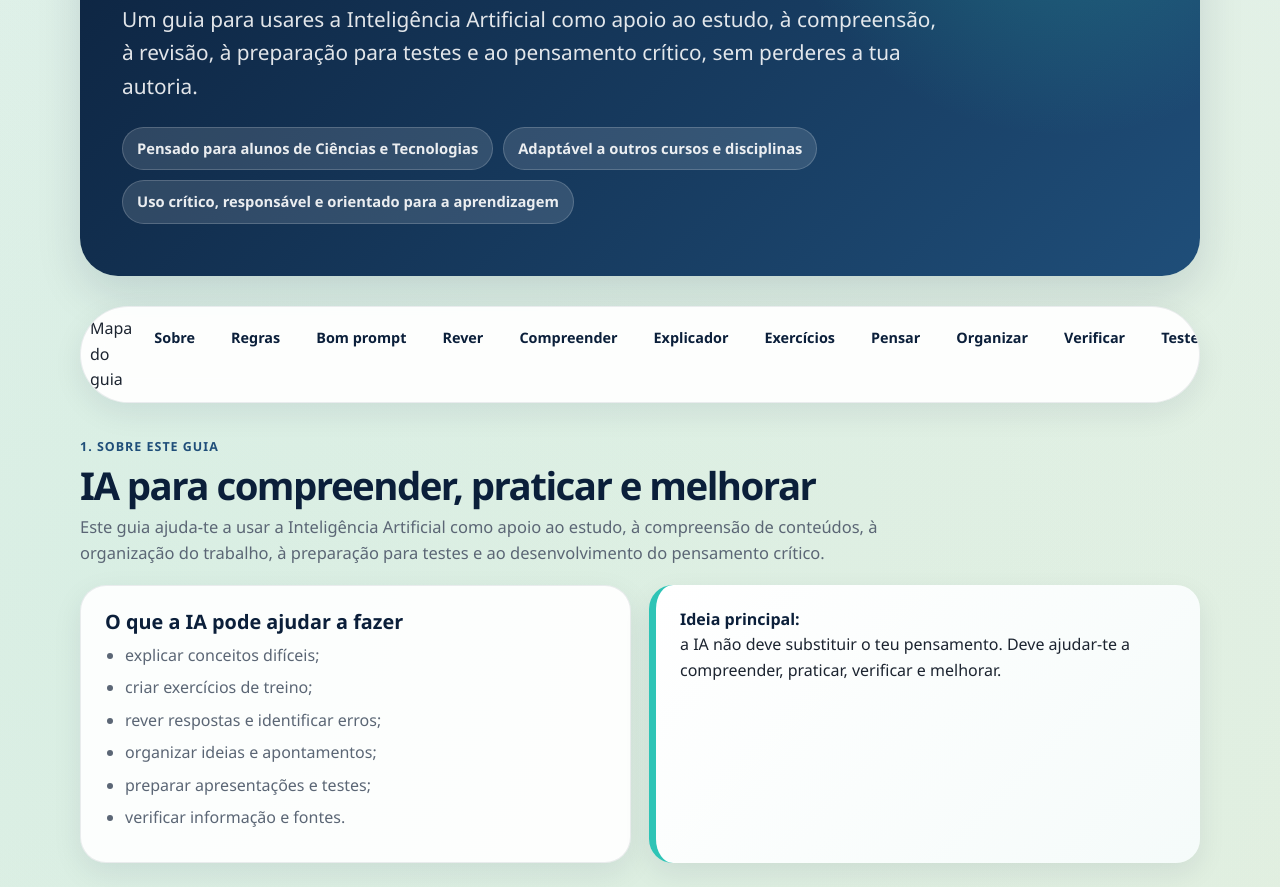
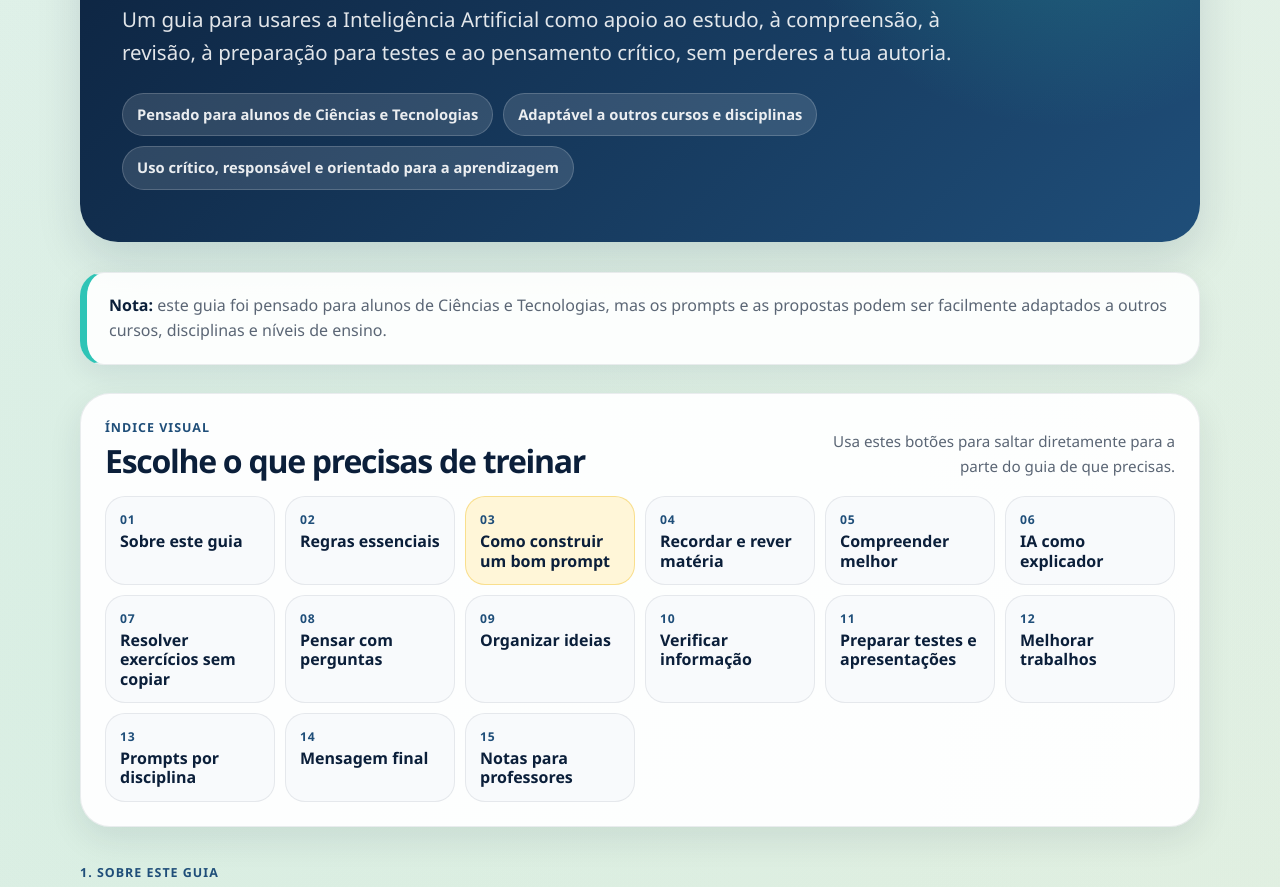
Before and after one commit to AnaFonseca/ia-alunos-paldim, a plain HTML site: page secundario/aprender-melhor-com-ia.html in a window 1280 px wide. Shown: the part 291-1178 px from the top of the page. Drawn offline with Linux system fonts and the light colour scheme.

Commit message:
Update aprender-melhor-com-ia.html
Replace learn better with AI guide layout

```diff
--- a/secundario/aprender-melhor-com-ia.html
+++ b/secundario/aprender-melhor-com-ia.html
@@ -47,6 +47,10 @@
       min-height: 100vh;
     }
 
+    a {
+      color: inherit;
+    }
+
     .wrap {
       width: min(1120px, calc(100% - 36px));
       margin: 0 auto;
@@ -78,6 +82,10 @@
       margin-bottom: 22px;
     }
 
+    .top-link:hover {
+      background: rgba(255,255,255,0.2);
+    }
+
     .kicker {
       display: inline-flex;
       background: rgba(255,255,255,0.12);
@@ -93,7 +101,7 @@
     }
 
     h1 {
-      font-size: clamp(2.25rem, 5vw, 4.6rem);
+      font-size: clamp(2.25rem, 5vw, 4.55rem);
       line-height: 1.02;
       letter-spacing: -0.055em;
       max-width: 960px;
@@ -101,8 +109,8 @@
     }
 
     .subtitle {
-      font-size: clamp(1.05rem, 2vw, 1.3rem);
-      max-width: 820px;
+      font-size: clamp(1.05rem, 2vw, 1.28rem);
+      max-width: 850px;
       color: rgba(255,255,255,0.88);
       margin-bottom: 24px;
     }
@@ -126,45 +134,109 @@
       font-size: 0.92rem;
     }
 
-    nav {
-  position: sticky;
-  top: 0;
-  z-index: 20;
-  display: flex;
-  gap: 8px;
-  overflow-x: auto;
-  scrollbar-width: none;
-  padding: 9px;
-  margin-bottom: 30px;
-  border-radius: 999px;
-  background: rgba(255,255,255,0.93);
-  backdrop-filter: blur(14px);
+    .quick-note {
+      margin: 0 0 28px;
+      padding: 20px 22px;
+      background: rgba(255,255,255,0.9);
       border: 1px solid rgba(11,31,58,0.08);
-  box-shadow: 0 10px 30px rgba(11,31,58,0.08);
+      border-left: 7px solid var(--teal);
+      border-radius: 24px;
+      box-shadow: 0 10px 28px rgba(11,31,58,0.08);
+      color: var(--muted);
     }
 
-nav::-webkit-scrollbar {
-  display: none;
+    .quick-note strong {
+      color: var(--navy);
     }
 
-nav a {
-  white-space: nowrap;
-  text-decoration: none;
-  color: var(--navy);
-  font-weight: 850;
-  padding: 10px 14px;
-  border-radius: 999px;
-  font-size: 0.9rem;
+    .toc {
+      margin: 0 0 36px;
+      padding: 24px;
+      border-radius: 30px;
+      background: rgba(255,255,255,0.94);
+      border: 1px solid rgba(11,31,58,0.08);
+      box-shadow: 0 12px 34px rgba(11,31,58,0.09);
     }
 
-nav a:hover {
-  background: var(--soft-teal);
+    .toc-header {
+      display: flex;
+      align-items: flex-end;
+      justify-content: space-between;
+      gap: 18px;
+      margin-bottom: 18px;
     }
 
+    .toc-kicker {
+      color: var(--blue);
+      font-weight: 900;
+      text-transform: uppercase;
+      letter-spacing: 0.08em;
+      font-size: 0.78rem;
+      margin-bottom: 5px;
+    }
+
+    .toc h2 {
+      margin: 0;
+      font-size: clamp(1.45rem, 2.5vw, 2.15rem);
+    }
+
+    .toc-hint {
+      color: var(--muted);
+      font-size: 0.95rem;
+      max-width: 360px;
+      text-align: right;
+    }
+
+    .toc-grid {
+      display: grid;
+      grid-template-columns: repeat(auto-fit, minmax(170px, 1fr));
+      gap: 10px;
+    }
+
+    .toc-grid a {
+      display: flex;
+      flex-direction: column;
+      gap: 3px;
+      min-height: 72px;
+      text-decoration: none;
+      border-radius: 20px;
+      padding: 13px 14px;
+      background: #F8FAFC;
+      border: 1px solid rgba(11,31,58,0.08);
+      color: var(--navy);
+      transition: 0.18s ease;
+    }
+
+    .toc-grid a:hover,
+    .toc-grid a:focus {
+      transform: translateY(-2px);
+      background: var(--soft-teal);
+      border-color: rgba(46,196,182,0.35);
+      outline: none;
+      box-shadow: 0 10px 24px rgba(11,31,58,0.08);
+    }
+
+    .toc-grid a.featured {
+      background: var(--soft-yellow);
+      border-color: rgba(247,215,116,0.75);
+    }
+
+    .toc-number {
+      color: var(--blue);
+      font-size: 0.76rem;
+      font-weight: 900;
+      letter-spacing: 0.06em;
+      text-transform: uppercase;
+    }
+
+    .toc-label {
+      font-weight: 900;
+      line-height: 1.2;
+    }
 
     section {
       margin: 34px 0;
-      scroll-margin-top: 92px;
+      scroll-margin-top: 24px;
     }
 
     .section-head {
@@ -227,6 +299,10 @@ nav a:hover {
       color: var(--muted);
     }
 
+    .card p + p {
+      margin-top: 12px;
+    }
+
     .callout {
       background: linear-gradient(135deg, #FFFFFF, #F5FBFA);
       border-left: 7px solid var(--teal);
@@ -242,6 +318,7 @@ nav a:hover {
     .warning {
       background: linear-gradient(135deg, #FFFFFF, var(--soft-yellow));
       border-left-color: var(--yellow);
+      margin-top: 18px;
     }
 
     .prompt-grid {
@@ -262,7 +339,7 @@ nav a:hover {
       margin-bottom: 8px;
     }
 
-    .prompt-card .when {
+    .when {
       color: var(--blue);
       font-weight: 850;
       font-size: 0.9rem;
@@ -297,7 +374,7 @@ nav a:hover {
       border-radius: 18px;
       padding: 16px 18px;
       display: inline-block;
-      margin: 10px 0;
+      margin: 10px 0 16px;
     }
 
     .result {
@@ -328,6 +405,22 @@ nav a:hover {
     .discipline-name {
       color: var(--navy);
       font-weight: 950;
+    }
+
+    .back-top {
+      display: inline-flex;
+      margin-top: 18px;
+      text-decoration: none;
+      color: var(--navy);
+      background: var(--soft-blue);
+      border-radius: 999px;
+      padding: 8px 13px;
+      font-weight: 850;
+      font-size: 0.86rem;
+    }
+
+    .back-top:hover {
+      background: var(--soft-teal);
     }
 
     .footer {
@@ -398,6 +491,15 @@ nav a:hover {
       .discipline-item {
         grid-template-columns: 1fr;
       }
+
+      .toc-header {
+        display: block;
+      }
+
+      .toc-hint {
+        text-align: left;
+        margin-top: 8px;
+      }
     }
 
     @media (max-width: 540px) {
@@ -405,12 +507,26 @@ nav a:hover {
         width: min(100% - 22px, 1120px);
       }
 
-      h1 {
-        font-size: 2.15rem;
+      header {
+        border-radius: 26px;
+        padding: 30px 20px;
       }
 
-      nav {
-        border-radius: 22px;
+      h1 {
+        font-size: 2.05rem;
+      }
+
+      .toc {
+        padding: 18px;
+        border-radius: 24px;
+      }
+
+      .toc-grid {
+        grid-template-columns: 1fr;
+      }
+
+      .toc-grid a {
+        min-height: auto;
       }
 
       .footer-privacy {
@@ -443,27 +559,98 @@ nav a:hover {
       </div>
     </header>
 
-   <div class="guide-nav-wrapper">
-  <nav class="guide-nav" aria-label="Navegação do guia">
-    <p class="guide-nav-title">Mapa do guia</p>
+    <div class="quick-note">
+      <strong>Nota:</strong> este guia foi pensado para alunos de Ciências e Tecnologias, mas os prompts e as propostas podem ser facilmente adaptados a outros cursos, disciplinas e níveis de ensino.
+    </div>
 
-    <a href="#sobre">Sobre</a>
-    <a href="#regras">Regras</a>
-    <a href="#bom-prompt" class="important">Bom prompt</a>
-    <a href="#rever">Rever</a>
-    <a href="#compreender">Compreender</a>
-    <a href="#explicador">Explicador</a>
-    <a href="#exercicios">Exercícios</a>
-    <a href="#socratico">Pensar</a>
-    <a href="#organizar">Organizar</a>
-    <a href="#literacia">Verificar</a>
-    <a href="#testes">Testes</a>
-    <a href="#trabalhos">Trabalhos</a>
-    <a href="#disciplinas">Disciplinas</a>
-    <a href="#conclusao">Conclusão</a>
-    <a href="#professores">Professores</a>
-  </nav>
+    <section class="toc" id="indice" aria-label="Índice do guia">
+      <div class="toc-header">
+        <div>
+          <p class="toc-kicker">Índice visual</p>
+          <h2>Escolhe o que precisas de treinar</h2>
         </div>
+        <p class="toc-hint">
+          Usa estes botões para saltar diretamente para a parte do guia de que precisas.
+        </p>
+      </div>
+
+      <div class="toc-grid">
+        <a href="#sobre">
+          <span class="toc-number">01</span>
+          <span class="toc-label">Sobre este guia</span>
+        </a>
+
+        <a href="#regras">
+          <span class="toc-number">02</span>
+          <span class="toc-label">Regras essenciais</span>
+        </a>
+
+        <a href="#bom-prompt" class="featured">
+          <span class="toc-number">03</span>
+          <span class="toc-label">Como construir um bom prompt</span>
+        </a>
+
+        <a href="#rever">
+          <span class="toc-number">04</span>
+          <span class="toc-label">Recordar e rever matéria</span>
+        </a>
+
+        <a href="#compreender">
+          <span class="toc-number">05</span>
+          <span class="toc-label">Compreender melhor</span>
+        </a>
+
+        <a href="#explicador">
+          <span class="toc-number">06</span>
+          <span class="toc-label">IA como explicador</span>
+        </a>
+
+        <a href="#exercicios">
+          <span class="toc-number">07</span>
+          <span class="toc-label">Resolver exercícios sem copiar</span>
+        </a>
+
+        <a href="#socratico">
+          <span class="toc-number">08</span>
+          <span class="toc-label">Pensar com perguntas</span>
+        </a>
+
+        <a href="#organizar">
+          <span class="toc-number">09</span>
+          <span class="toc-label">Organizar ideias</span>
+        </a>
+
+        <a href="#literacia">
+          <span class="toc-number">10</span>
+          <span class="toc-label">Verificar informação</span>
+        </a>
+
+        <a href="#testes">
+          <span class="toc-number">11</span>
+          <span class="toc-label">Preparar testes e apresentações</span>
+        </a>
+
+        <a href="#trabalhos">
+          <span class="toc-number">12</span>
+          <span class="toc-label">Melhorar trabalhos</span>
+        </a>
+
+        <a href="#disciplinas">
+          <span class="toc-number">13</span>
+          <span class="toc-label">Prompts por disciplina</span>
+        </a>
+
+        <a href="#conclusao">
+          <span class="toc-number">14</span>
+          <span class="toc-label">Mensagem final</span>
+        </a>
+
+        <a href="#professores">
+          <span class="toc-number">15</span>
+          <span class="toc-label">Notas para professores</span>
+        </a>
+      </div>
+    </section>
 
     <section id="sobre">
       <div class="section-head">
@@ -495,6 +682,8 @@ nav a:hover {
           praticar, verificar e melhorar.
         </div>
       </div>
+
+      <a class="back-top" href="#indice">↑ Voltar ao índice</a>
     </section>
 
     <section id="regras">
@@ -539,6 +728,8 @@ nav a:hover {
         <strong>Sê transparente:</strong> se o professor pedir, explica como usaste a IA
         no teu processo de trabalho.
       </div>
+
+      <a class="back-top" href="#indice">↑ Voltar ao índice</a>
     </section>
 
     <section id="bom-prompt">
@@ -578,6 +769,8 @@ nav a:hover {
           </p>
         </article>
       </div>
+
+      <a class="back-top" href="#indice">↑ Voltar ao índice</a>
     </section>
 
     <section id="rever">
@@ -619,6 +812,7 @@ nav a:hover {
       </div>
 
       <p class="result">Resultado esperado: rever melhor, identificar conteúdos essenciais e estudar de forma mais ativa.</p>
+      <a class="back-top" href="#indice">↑ Voltar ao índice</a>
     </section>
 
     <section id="compreender">
@@ -660,6 +854,7 @@ nav a:hover {
       </div>
 
       <p class="result">Resultado esperado: compreender conceitos difíceis, explicar ideias com as tuas palavras e relacionar conteúdos.</p>
+      <a class="back-top" href="#indice">↑ Voltar ao índice</a>
     </section>
 
     <section id="explicador">
@@ -696,6 +891,7 @@ nav a:hover {
       </div>
 
       <p class="result">Resultado esperado: receber apoio personalizado sem depender de uma resposta pronta.</p>
+      <a class="back-top" href="#indice">↑ Voltar ao índice</a>
     </section>
 
     <section id="exercicios">
@@ -737,6 +933,7 @@ nav a:hover {
       </div>
 
       <p class="result">Resultado esperado: treinar mais, perceber erros e desenvolver raciocínio autónomo.</p>
+      <a class="back-top" href="#indice">↑ Voltar ao índice</a>
     </section>
 
     <section id="socratico">
@@ -777,6 +974,7 @@ nav a:hover {
       </div>
 
       <p class="result">Resultado esperado: pensar melhor, justificar respostas, defender ideias e aprofundar raciocínio.</p>
+      <a class="back-top" href="#indice">↑ Voltar ao índice</a>
     </section>
 
     <section id="organizar">
@@ -811,6 +1009,8 @@ nav a:hover {
           <p class="prompt">Cria um glossário de 12 conceitos essenciais sobre <strong>[tema]</strong>, com definição simples, exemplo e uma frase que mostre como usar o conceito corretamente.</p>
         </article>
       </div>
+
+      <a class="back-top" href="#indice">↑ Voltar ao índice</a>
     </section>
 
     <section id="literacia">
@@ -845,6 +1045,8 @@ nav a:hover {
           <p class="prompt">Encontrei duas versões sobre <strong>[tema]</strong>: <strong>[versão A]</strong> e <strong>[versão B]</strong>. Ajuda-me a perceber que informação preciso de verificar e que fontes seriam mais adequadas.</p>
         </article>
       </div>
+
+      <a class="back-top" href="#indice">↑ Voltar ao índice</a>
     </section>
 
     <section id="testes">
@@ -879,6 +1081,8 @@ nav a:hover {
           <p class="prompt">Vou apresentar um trabalho sobre <strong>[tema]</strong>. Faz-me perguntas que um professor poderia colocar, começando por perguntas simples e avançando para perguntas mais críticas.</p>
         </article>
       </div>
+
+      <a class="back-top" href="#indice">↑ Voltar ao índice</a>
     </section>
 
     <section id="trabalhos">
@@ -913,6 +1117,8 @@ nav a:hover {
           <p class="prompt">Cria uma checklist para eu rever o meu trabalho sobre <strong>[tema]</strong> antes de entregar. Inclui critérios de conteúdo, organização, linguagem, fontes, originalidade e apresentação.</p>
         </article>
       </div>
+
+      <a class="back-top" href="#indice">↑ Voltar ao índice</a>
     </section>
 
     <section id="disciplinas">
@@ -981,6 +1187,8 @@ nav a:hover {
           <p class="prompt">Analisa este caso: <strong>[descrever situação digital]</strong>. Que riscos existem? Que decisões seriam responsáveis? Que princípios de cidadania digital estão envolvidos?</p>
         </div>
       </div>
+
+      <a class="back-top" href="#indice">↑ Voltar ao índice</a>
     </section>
 
     <section id="conclusao">
@@ -1010,6 +1218,8 @@ nav a:hover {
           A IA não deve pensar por ti. Deve ajudar-te a pensar melhor.
         </div>
       </div>
+
+      <a class="back-top" href="#indice">↑ Voltar ao índice</a>
     </section>
 
     <section id="professores">
@@ -1064,6 +1274,8 @@ nav a:hover {
           </ul>
         </div>
       </div>
+
+      <a class="back-top" href="#indice">↑ Voltar ao índice</a>
     </section>
 
     <footer class="footer" aria-label="Informação sobre o projeto">
```
Lines whose indentation alone changed are shown as unchanged.
